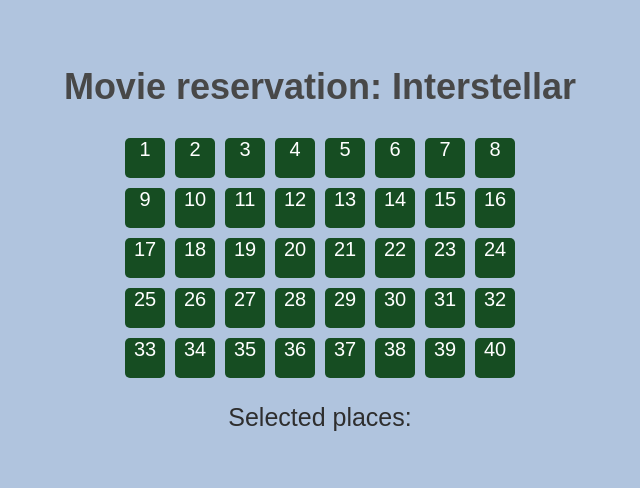
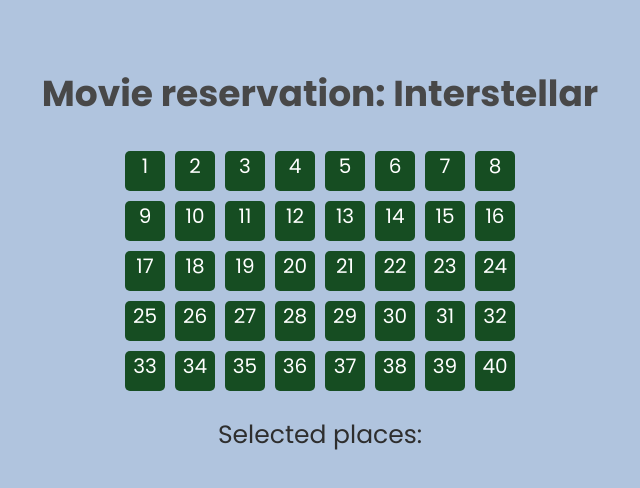
Before and after one commit to MariaKozlovska/WEB-project_cinema, a React (Vite) app: page /booking/1 in a window 1280 px wide. Shown: the top 488 px of the page, without its empty margins (320-960 px from the left). Built offline with nearby package versions, Linux system fonts and the light colour scheme.

Commit message:
Final version of project with fixed grammar mistakes and some explanations of parts

```diff
--- a/src/components/MovieCard.jsx
+++ b/src/components/MovieCard.jsx
@@ -39,7 +39,7 @@
       </div>
       <div className="bron-center">
         <Link to={`/booking/${id}`} onClick={handleClick}>
-          <button className="bron">Rezerve</button>
+          <button className="bron">Reserve</button>
         </Link>
       </div>
     </div>
--- a/src/index.css
+++ b/src/index.css
@@ -1,7 +1,7 @@
 @import url('https://fonts.googleapis.com/css2?family=Poppins:ital,wght@0,100;0,200;0,300;0,400;0,500;0,600;0,700;0,800;0,900;1,100;1,200;1,300;1,400;1,500;1,600;1,700;1,800;1,900&display=swap');
 
 * {
-  font-family: 'Montserrat', sans-serif;
+  font-family: "Poppins", sans-serif;
   box-sizing: border-box;
 }
 
@@ -100,7 +100,7 @@
 
 .seat-choice {
   color: #2e2e2e;
-  font-family: 'Montserrat', sans-serif;
+  font-family: "Poppins", sans-serif;
   font-size: 25px;
 }
 
--- a/src/pages/Home.jsx
+++ b/src/pages/Home.jsx
@@ -11,7 +11,7 @@
 
   return (
     <div>
-      <h1>Films</h1>
+      <h1>Catalog of films</h1>
       <input
         type="text"
         placeholder="Search movies by title..."
```
Also changed, not shown: img/default-poster.jpg (added), src/styles/App.css (line endings or trailing spaces).
